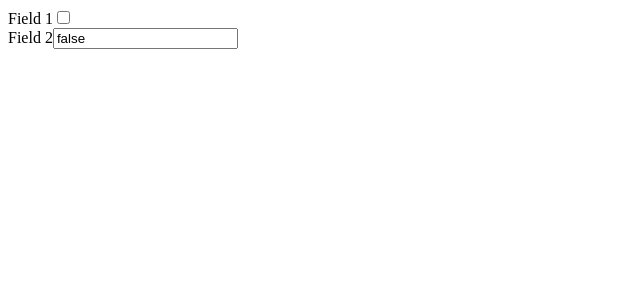
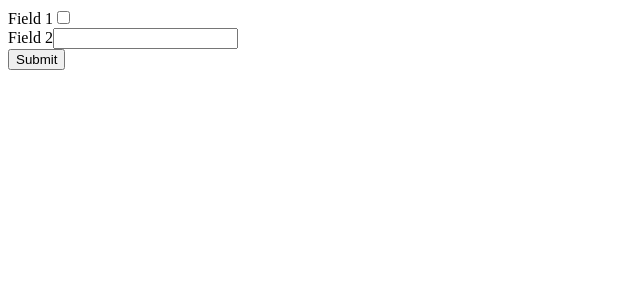
Before and after one commit to mrBizik/legendary-invention, a React app: page / in a window 1280 px wide. Shown: the top 300 px of the page, without its empty margins (0-640 px from the left). Built offline with nearby package versions, Linux system fonts and the light colour scheme.

Commit message:
react form hook integrated

```diff
--- a/package.json
+++ b/package.json
@@ -12,7 +12,8 @@
   },
   "dependencies": {
     "react": "^17.0.2",
-    "react-dom": "^17.0.2"
+    "react-dom": "^17.0.2",
+    "react-hook-form": "^7.12.2"
   },
   "devDependencies": {
     "@types/react": "^17.0.14",
--- a/src/fields/CheckBox.tsx
+++ b/src/fields/CheckBox.tsx
@@ -1,12 +1,11 @@
 import React from 'react';
 import { FieldProps } from '../form/field';
 
-export const CheckBox: React.FC<FieldProps<boolean>> = ({ name, value, onChange, label }) => {
-  const changeField = () => { onChange(name, !!!value) };
+export const CheckBox: React.FC<FieldProps<boolean>> = ({ name, value, onChange, label, ref }) => {
   return (
     <div>
       <label>{label}</label>
-      <input type="checkbox" name={name} checked={value} onChange={changeField}></input>
+      <input type="checkbox" name={name} checked={value} onChange={onChange} ref={ref}></input>
     </div>
-  )
+  );
 };
--- a/src/fields/Text.tsx
+++ b/src/fields/Text.tsx
@@ -6,9 +6,8 @@ export const Text: React.FC<FieldProps<string>> = ({
   value,
   onChange,
   label,
+  ref,
 }) => {
-  const changeField = ({ currentTarget }: React.FormEvent<HTMLInputElement>) =>
-    onChange(name, currentTarget.value);
   return (
     <div>
       <label>{label}</label>
@@ -16,7 +15,8 @@ export const Text: React.FC<FieldProps<string>> = ({
         type="text"
         name={name}
         value={value}
-        onChange={changeField}
+        onChange={onChange}
+        ref={ref}
       ></input>
     </div>
   );
--- a/src/form/FormBuilder.tsx
+++ b/src/form/FormBuilder.tsx
@@ -1,4 +1,5 @@
-import React, { useState } from "react";
+import React from "react";
+import { Controller, SubmitHandler, useForm } from "react-hook-form";
 import { FieldComponent, FieldMap } from "./field";
 import { FormSchema } from "./form.schema";
 
@@ -26,29 +27,32 @@ export function createFormBuilder<FM extends FieldMap = FieldMap>(): React.FC<
   FormBuilderProps<FM>
 > {
   return ({ fieldsShema, fieldComponents }) => {
-    const [fieldValues, setFieldValues] = useState<FormFieldsState>({});
-    const updateFieldValueHook = (name: string, value: unknown) => {
-      fieldValues[name] = value;
-      setFieldValues({ ...fieldValues });
-      console.log(fieldValues);
+    const { control, handleSubmit } = useForm<FormFieldsState>();
+
+    const onSubmit: SubmitHandler<FormFieldsState> = (data) => {
+      console.log(data);
     };
-
     const fields = [];
     for (const {
       type,
       config: { name, value: defaultValue, ...other },
     } of fieldsShema) {
       const Field = getFileldComponent(type, fieldComponents);
-      const fieldProps = {
-        name,
-        value:
-          fieldValues[name] === undefined ? defaultValue : fieldValues[name],
-        ...other,
-      };
       fields.push(
-        <Field {...fieldProps} onChange={updateFieldValueHook} key={name} />
+        <Controller
+          name={name}
+          key={`${name}.${type}`}
+          control={control}
+          render={({ field }) => <Field {...field} {...other} />}
+        />
       );
     }
-    return <form>{fields}</form>;
+
+    return (
+      <form onSubmit={handleSubmit(onSubmit)}>
+        {fields}
+        <input type="submit" />
+      </form>
+    );
   };
 }
--- a/src/form/field.ts
+++ b/src/form/field.ts
@@ -1,4 +1,5 @@
 import React from "react";
+import { RefCallBack } from "react-hook-form";
 
 export interface FieldConfig<V = unknown> {
   label?: string;
@@ -7,7 +8,8 @@ export interface FieldConfig<V = unknown> {
 }
 
 export type FieldProps<V = unknown> = FieldConfig<V> & {
-  onChange: (key: string, val: V) => void;
+  onChange: (...event: any[]) => void;
+  ref: RefCallBack;
 };
 
 export interface FieldMap<T = unknown> {
```
Also changed, not shown: 1 other file (tests, documents, lock files or other folders).
